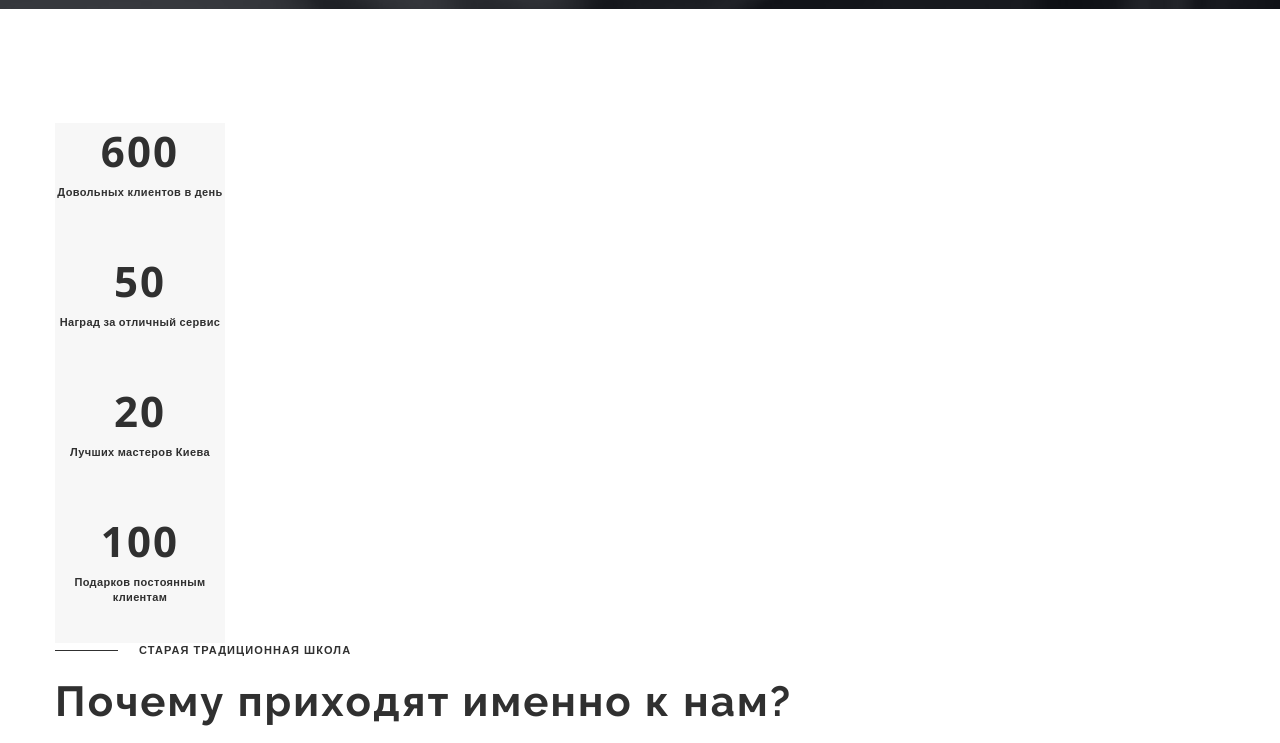
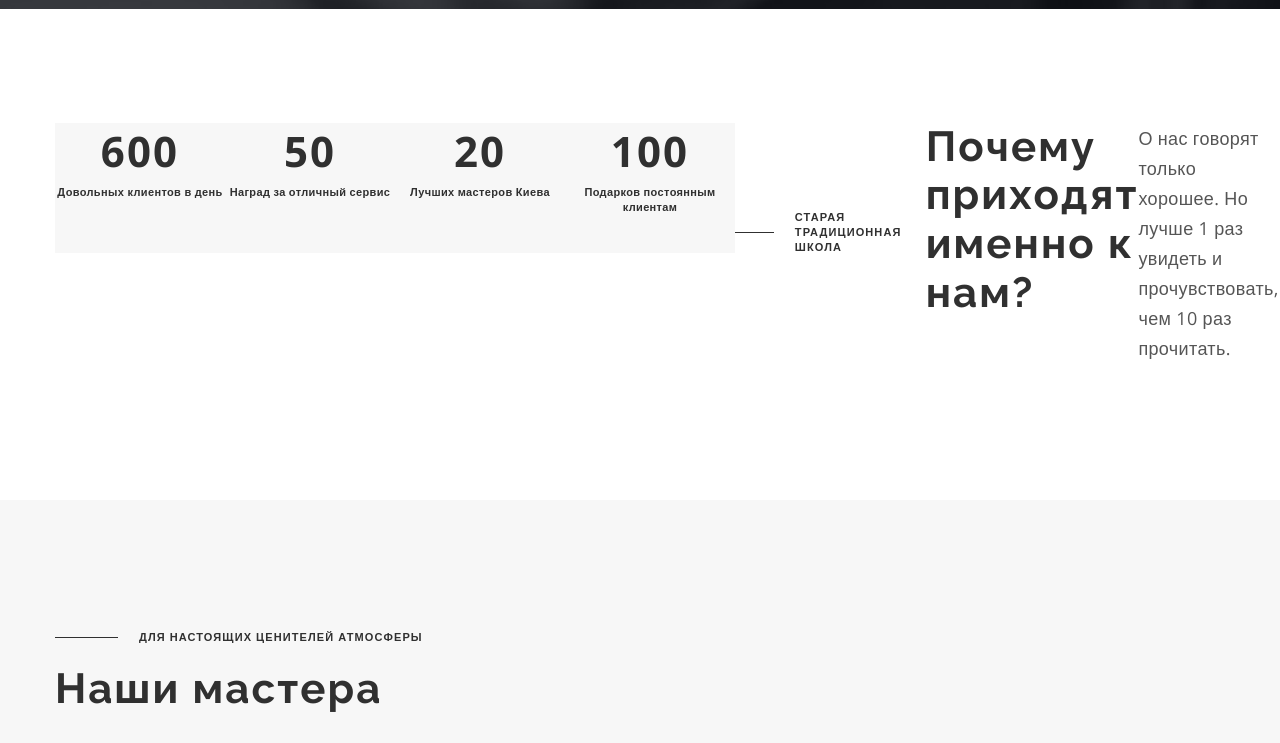
Before and after one commit to AndrewMLion/barbershop, a plain HTML site: page index.html in a window 1280 px wide. Shown: the part 2060-2803 px from the top of the page. Drawn offline with nearby package versions, Linux system fonts and the light colour scheme.

Commit message:
изменения файловой структурі

```diff
--- a/index.html
+++ b/index.html
@@ -459,7 +459,13 @@
                               href="https://goo.gl/maps/pknqgttQEgvyv9jF6"
                               target="_blank"
                               rel="noopener noreferrer nofollow"
-                              >ул. Васильковская, 7А Киев, 08132</a
+                           >
+                              <svg class="icon addr" width="24" height="24">
+                                 <use
+                                    href="./image/contact-icon.svg#address"
+                                 ></use>
+                              </svg>
+                              ул. Васильковская, 7А Киев, 08132</a
                            >
                         </li>
                         <li class="contacts__item item">
--- a/sass/components/_contact-wrap.scss
+++ b/sass/layer/_contact-wrap.scss
@@ -47,6 +47,15 @@
    &__item:not(:last-child) {
       margin-bottom: 20px;
    }
+
+   &__link {
+      .addr {
+         margin-right: 16px;
+
+         background-color: transparent;
+         fill: $address-color;
+      }
+   }
 }
 
 .text-work {
--- a/sass/components/_reasons.scss
+++ b/sass/layer/_reasons.scss
@@ -1,6 +1,13 @@
 .reasons {
+   .container {
+      display: flex;
+   }
    padding-top: 114px;
    padding-bottom: 137px;
+
+   &__list {
+      display: flex;
+   }
 
    &__top-text {
       margin-bottom: 20px;
--- a/sass/main.scss
+++ b/sass/main.scss
@@ -4,26 +4,26 @@
 @import './components/global';
 @import './components/container';
 // стили header
-@import './components/header';
+@import './layer/header';
 // стили hero
-@import './components/hero';
+@import './layer/hero';
 // стили about
-@import './components/about';
+@import './layer/about';
 // стили price
-@import './components/price';
+@import './layer/price';
 // стили reasons
-@import './components/reasons';
+@import './layer/reasons';
 // стили masters
-@import './components/masters';
+@import './layer/masters';
 // стили gallery
-@import './components/gallery';
+@import './layer/gallery';
 // стили иконок соцсетей
 @import './components/social';
 // стили контактов
-@import './components/contact-wrap';
+@import './layer/contact-wrap';
 // стили backdrop
 @import './components/backdrop';
 // стили модального окна
 @import './components/modal';
 // стили footer
-@import './components/footer';
+@import './layer/footer';
```
Also changed, not shown: css/main.css, css/main.min.css, image/contact-icon.svg (added), sass/layer/_about.scss (renamed from sass/components/_about.scss), sass/layer/_footer.scss (renamed from sass/components/_footer.scss), sass/layer/_gallery.scss (renamed from sass/components/_gallery.scss), sass/layer/_header.scss (renamed from sass/components/_header.scss), sass/layer/_hero.scss (renamed from sass/components/_hero.scss), sass/layer/_masters.scss (renamed from sass/components/_masters.scss), sass/layer/_price.scss (renamed from sass/components/_price.scss), 2 other files.
